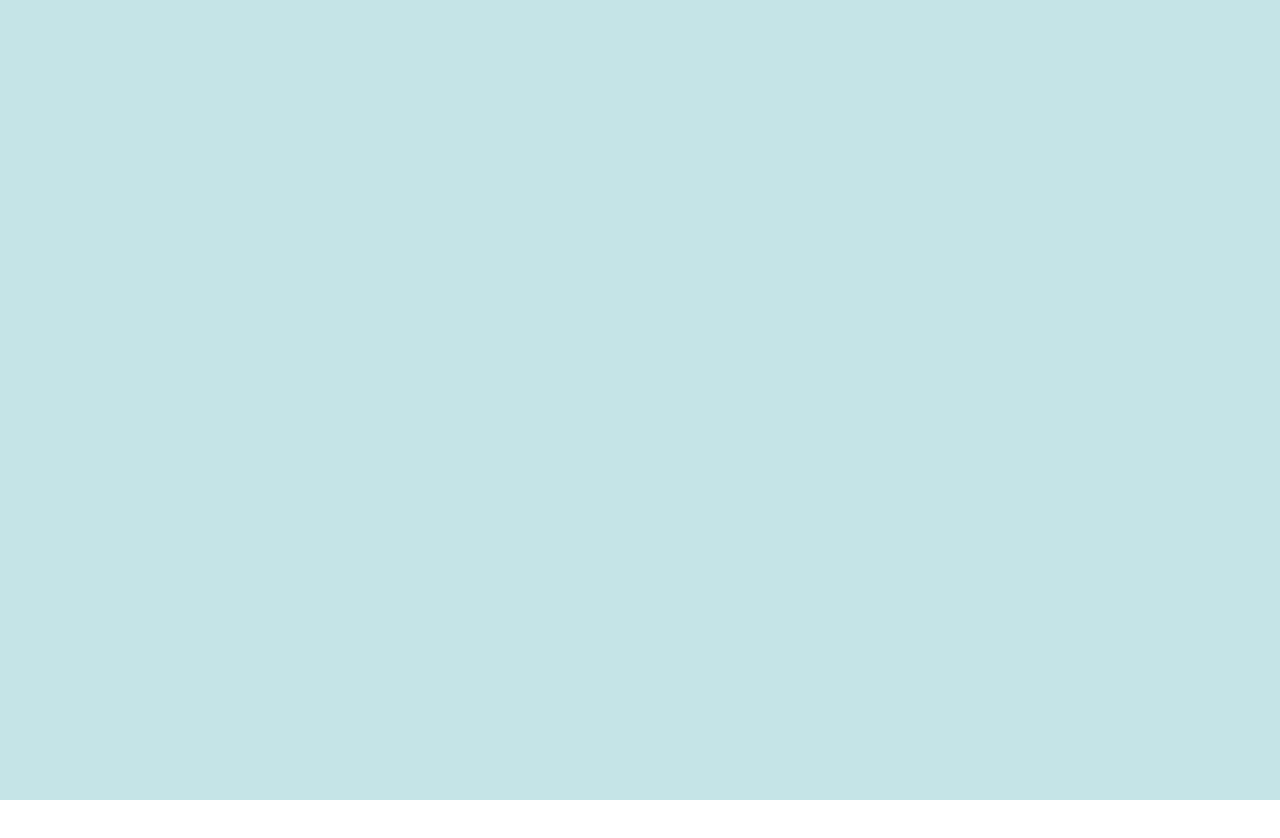
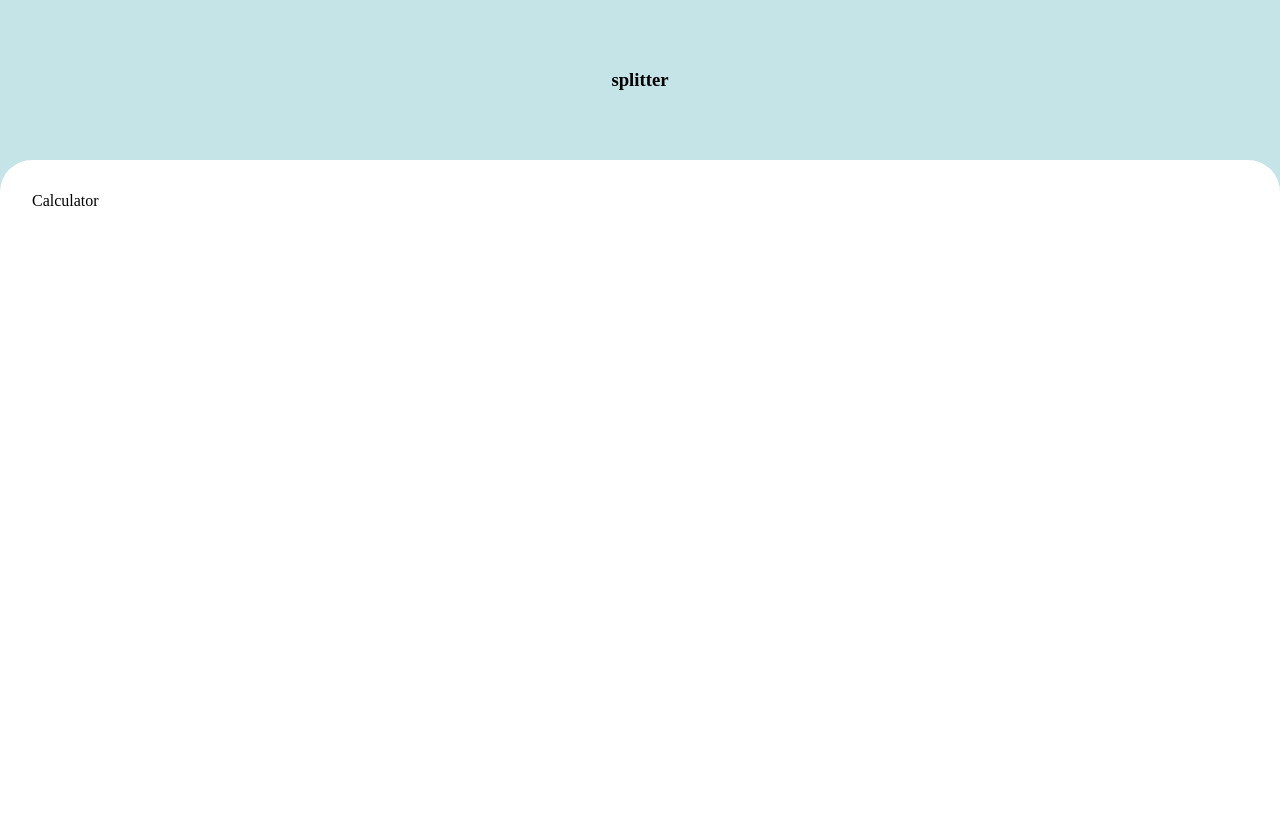
Before and after one commit to developermartins/tip-calculator-app, a React (Create React App) app: page / in a window 1280 px wide. Shown: the top 838 px of the page. Before the commit the page ends 800 px from the top, so only its background shows below. Built offline with nearby package versions, Linux system fonts and the light colour scheme.

Commit message:
add basic style and custom fonts

```diff
--- a/public/index.html
+++ b/public/index.html
@@ -24,6 +24,10 @@
       work correctly both with client-side routing and a non-root public URL.
       Learn how to configure a non-root public URL by running `npm run build`.
     -->
+    <link rel="preconnect" href="https://fonts.googleapis.com">
+    <link rel="preconnect" href="https://fonts.gstatic.com" crossorigin>
+    <link href="https://fonts.googleapis.com/css2?family=Roboto:wght@400;700&family=Space+Mono:wght@700&display=swap" rel="stylesheet">
+
     <title>Tip Calculator</title>
   </head>
   <body>
--- a/src/App.css
+++ b/src/App.css
@@ -18,3 +18,18 @@
     width: 100%;
     background-color: var(--light-grayish-cyan);
 }
+
+.header-section {
+    height: 10rem;
+    display: flex;
+    align-items: center;
+    justify-content: center;
+}
+
+.calculator-section {
+    border-top-left-radius: 2rem;
+    border-top-right-radius: 2rem;
+    min-height: 100vh;
+    padding: 2rem 2rem;
+    background-color: var(--white);
+}
--- a/src/App.jsx
+++ b/src/App.jsx
@@ -4,7 +4,12 @@ import './App.css';
 const App = () => {
   return (
     <section className="main-section">
-
+      <section className='header-section'>
+        <h1>splitter</h1>
+      </section>
+      <section className='calculator-section'>
+        Calculator
+      </section>
     </section>
   );
 };
```
